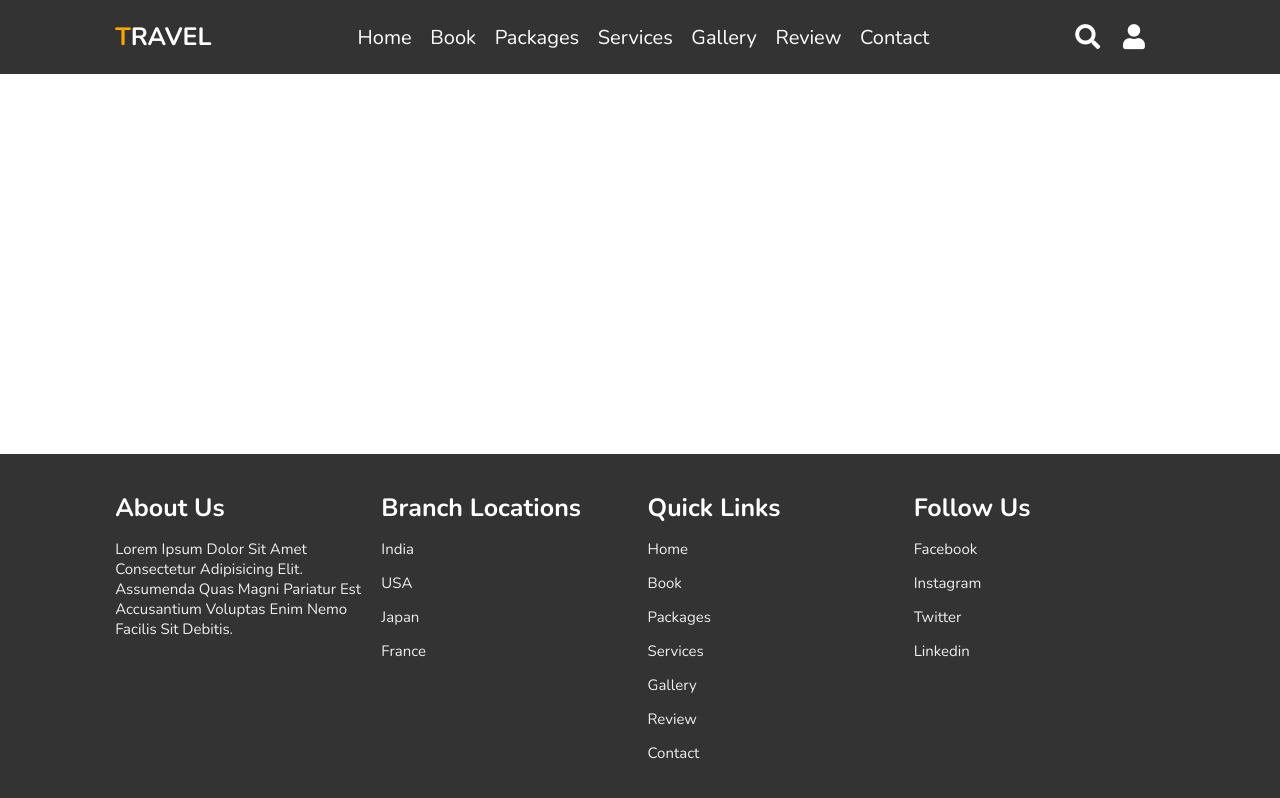
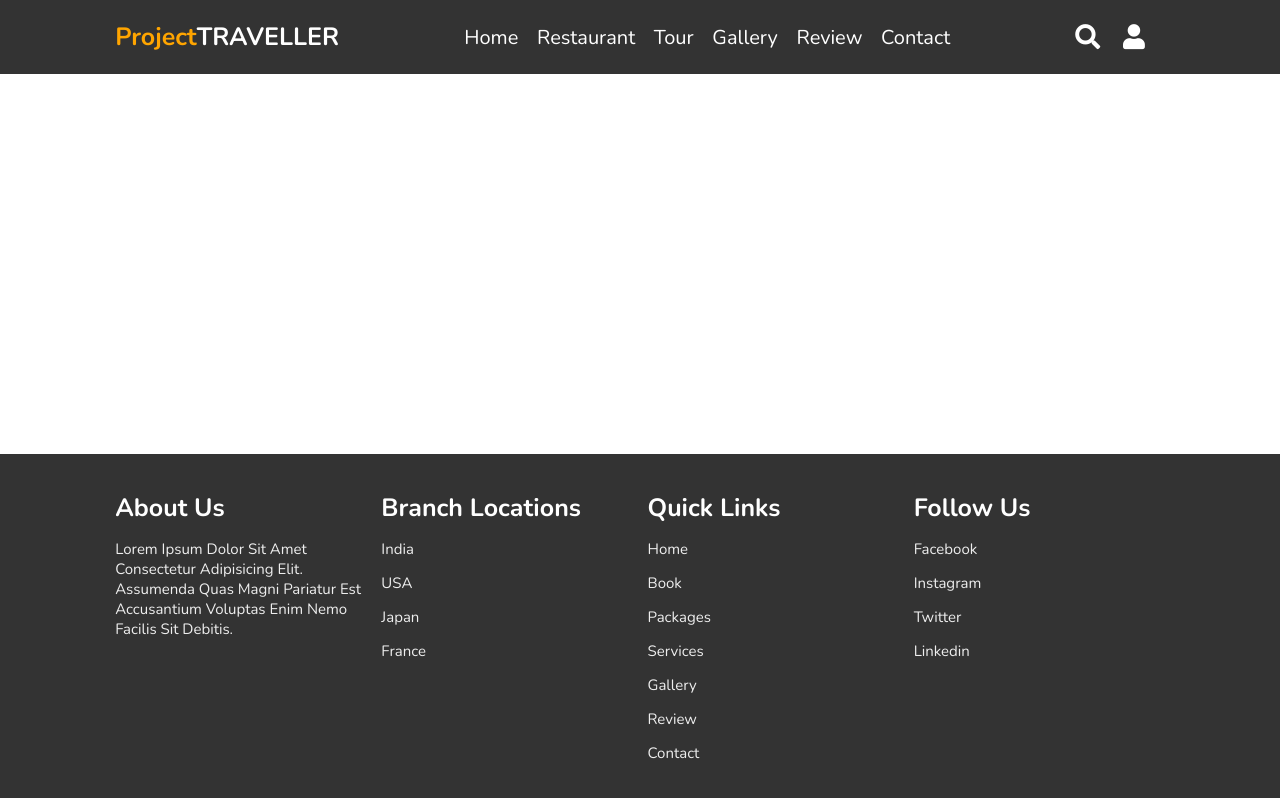
Before and after one commit to ElizabethMayumi/Projeto-Traveller, a plain HTML site: page Hospedagem.html in a window 1280 px wide. Drawn offline with nearby package versions, Linux system fonts and the light colour scheme.

Commit message:
Update Hospedagem.html

```diff
--- a/Hospedagem.html
+++ b/Hospedagem.html
@@ -22,13 +22,12 @@
 
     <div id="menu-bar" class="fas fa-bars"></div>
 
-    <a href="#" class="logo"><span>T</span>ravel</a>
+    <a href="#" class="logo"><span>Project</span>Traveller</a>
 
     <nav class="navbar">
-        <a href="#home">home</a>
-        <a href="#book">book</a>
-        <a href="#packages">packages</a>
-        <a href="#services">services</a>
+        <a href="#home">Home</a>
+        <a href="#book">Restaurant</a>
+        <a href="#services">Tour</a>
         <a href="#gallery">gallery</a>
         <a href="#review">review</a>
         <a href="#contact">contact</a>
@@ -103,5 +102,10 @@
     </div>
 
 </section>
+<script src="https://unpkg.com/swiper/swiper-bundle.min.js"></script>
+
+<!-- custom js file link  -->
+<script src="script.js"></script>
+
 </body>
 </html>
```
